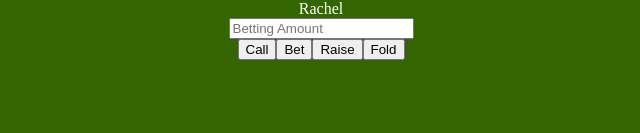
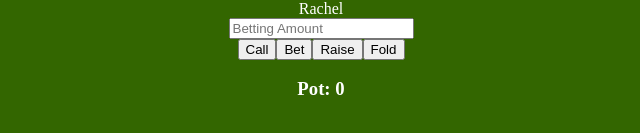
Before and after one commit to ltrainpr/poker-trainer, a React app: page / in a window 1280 px wide. Shown: the part 231-364 px from the top of the page, without its empty margins (319-959 px from the left). Built offline with nearby package versions, Linux system fonts and the light colour scheme.

Commit message:
Display how much money is in the pot.

```diff
--- a/src/client/components/ActionButton.jsx
+++ b/src/client/components/ActionButton.jsx
@@ -10,7 +10,7 @@ class ActionButton extends Component {
 
   handleClick(e) {
     e.preventDefault();
-    var actionIndex;
+    var actionIndex, bet;
     switch (this.props.value.toLowerCase()) {
       case "fold":
         this.betting.playerFolds(this.props.player);
--- a/src/client/components/BettingContainer.jsx
+++ b/src/client/components/BettingContainer.jsx
@@ -4,6 +4,7 @@ import BetAmount from "./BetAmount.jsx";
 import ActionButton from "./ActionButton.jsx";
 import Betting from "../game/betting.js";
 import Button from "../game/button.js";
+import Pot from "./Pot.jsx";
 
 
 class BettingContainer extends Component {
@@ -24,7 +25,8 @@ class BettingContainer extends Component {
       bet: "",
       playerIndex: underTheGunIndex,
       player: player,
-      hand: player.hand
+      hand: player.hand,
+      pot: 0
     };
   }
 
@@ -34,6 +36,7 @@ class BettingContainer extends Component {
     var player = this.props.players[nextPlayerIndex];
 
     this.setState({
+      pot: (parseInt(this.state.pot, 10) + parseInt(this.state.bet, 10)),
       bet: "",
       playerIndex: nextPlayerIndex,
       player: player,
@@ -100,6 +103,9 @@ class BettingContainer extends Component {
             players={this.props.players}
           />
         </div>
+        <div>
+          <Pot pot={this.state.pot} />
+        </div>
       </div>
     );
   }
--- /dev/null
+++ b/src/client/components/Pot.jsx
@@ -0,0 +1,11 @@
+import React, { Component } from "react";
+
+class Pot extends Component {
+  render() {
+    return (
+      <h3>Pot: {this.props.pot}</h3>
+    );
+  }
+}
+
+export default Pot;
```
Also changed, not shown: src/client/game/betting.md (+0 -1 lines).
